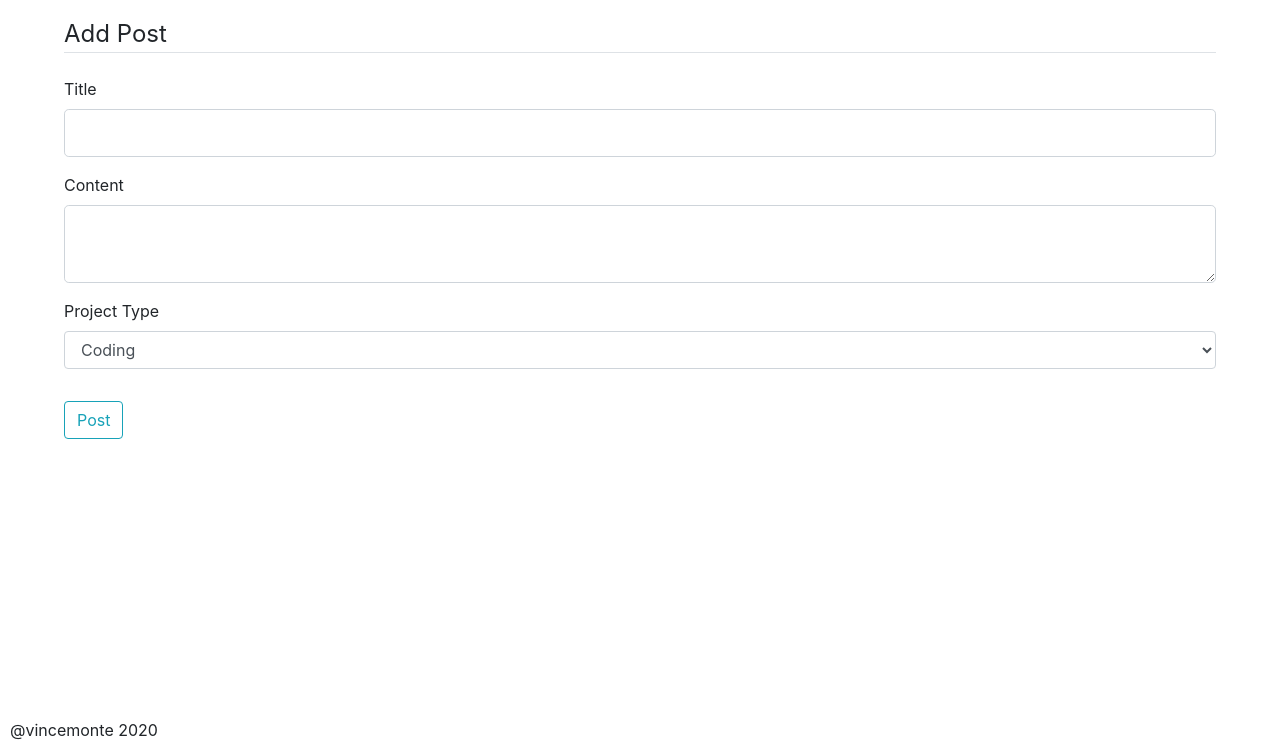
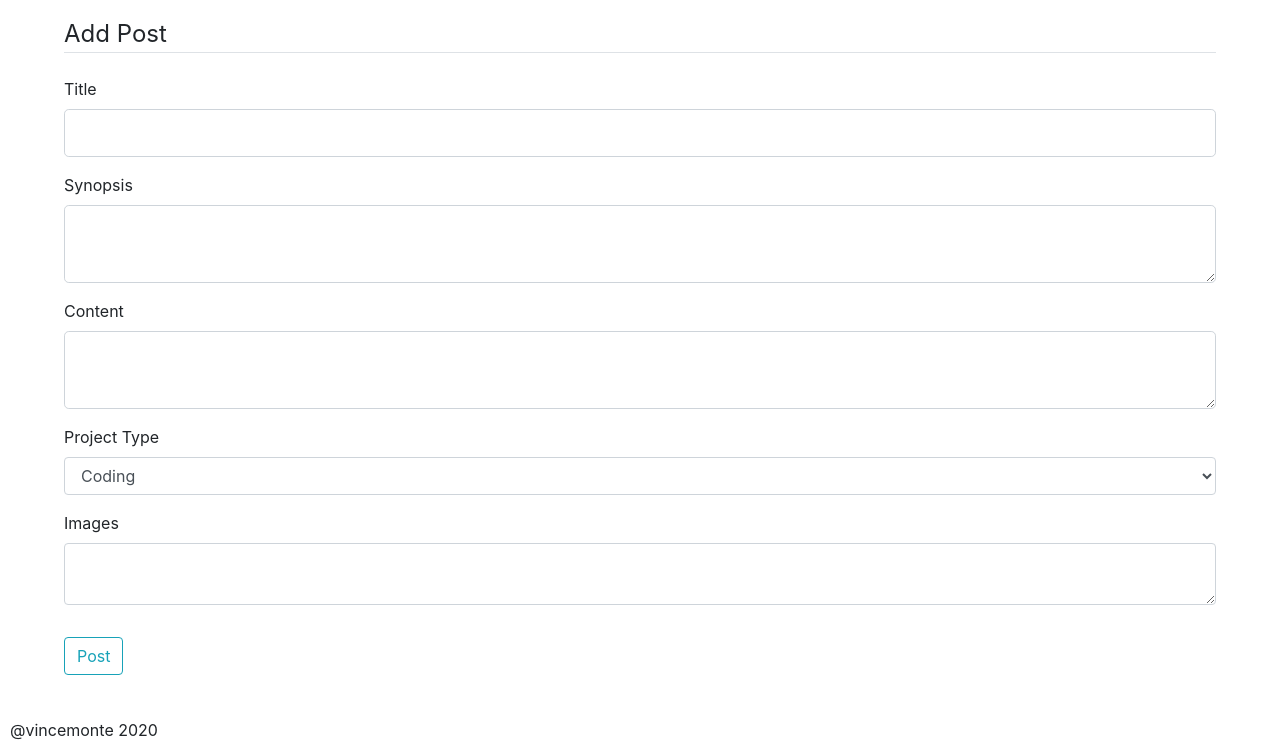
Before and after one commit to vincemonte/PortfolioSite, a Flask app: page /addpost in a window 1280 px wide. Shown: the part 48-803 px from the top of the page. Run offline with Flask 2, Linux system fonts and the light colour scheme; some libraries are stand-ins or nearby versions.

Commit message:
Furthered the database implementation for a 1:1 relationship between projects and their home page posts.

```diff
--- a/personalWebsite/forms.py
+++ b/personalWebsite/forms.py
@@ -1,10 +1,12 @@
 from flask_wtf import FlaskForm
 from wtforms import StringField, PasswordField, SubmitField, BooleanField, TextAreaField, SelectField
-from wtforms.validators import DataRequired
+from wtforms.validators import DataRequired, Optional
 
 
 class PostForm(FlaskForm):
     title = StringField('Title', validators=[DataRequired()])
-    content = TextAreaField('Content', validators=[DataRequired()])
-    type_image = SelectField('Project Type', validators=[DataRequired()],choices=[('code', 'Coding'), ('writing', 'Writing'), ('photography','Photography')])
+    synopsis = TextAreaField('Synopsis', validators=[DataRequired()])
+    content = TextAreaField('Content', validators=[Optional()])
+    images = TextAreaField('Images', validators=[Optional()])
+    type = SelectField('Project Type', validators=[DataRequired()],choices=[('code', 'Coding'), ('writing', 'Writing'), ('photography','Photography')])
     submit = SubmitField('Post')
--- a/personalWebsite/routes.py
+++ b/personalWebsite/routes.py
@@ -1,14 +1,15 @@
 from flask import render_template, url_for, flash, redirect, request
 from personalWebsite import app, db
 from personalWebsite.forms import PostForm
-from personalWebsite.models import Post
+from personalWebsite.models import Project, HomePost
+from personalWebsite.utils import set_type_image
 
 
 @app.route('/')
 @app.route('/home')
 def homepage():
     page = request.args.get('page', 1, type=int)
-    posts = Post.query.order_by(Post.date_posted.desc()).paginate(page=page, per_page=6)
+    posts = HomePost.query.order_by(HomePost.id.desc()).paginate(page=page, per_page=6)
     return render_template('homepage.html', posts=posts)
 
 @app.route('/coding')
@@ -27,24 +28,15 @@ def photography():
 def about():
     return render_template('about.html')
 
-def set_type_image(form_type_image):
-    path = 'static/images/'
-    if form_type_image == 'code':
-        fname = 'coding_project_type.png'
-    elif form_type_image == 'writing':
-        fname = 'writing_project_type.png'
-    else:
-        fname = 'photography_project_type.png'
-    path += fname
-    return path
-
 @app.route('/addpost', methods=['GET', 'POST'])
 def addpost():
     form = PostForm()
     if form.validate_on_submit():
-        type_image = set_type_image(form.type_image.data)
-        post = Post(title=form.title.data, type_image=type_image, content=form.content.data)
-        db.session.add(post)
+        project_post = Project(title=form.title.data, type=form.type.data, content=form.content.data, images=form.images.data)
+        type_image = set_type_image(form.type)
+        home_post = HomePost(type_image=type_image, content=form.synopsis.data, project=project_post)
+        db.session.add(project_post)
+        db.session.add(home_post)
         db.session.commit()
         flash('Post has been created.', 'success')
         return redirect(url_for('homepage'))
--- a/personalWebsite/templates/addpost.html
+++ b/personalWebsite/templates/addpost.html
@@ -25,6 +25,20 @@
       </div>
 
       <div class="form-group">
+        {{ form.synopsis.label(class="form-control-label")}}
+         {% if form.synopsis.errors %}
+          {{ form.synopsis(class="form-control form-control-lg is-invalid")}}
+          <div class="invalid-feedback">
+               {% for error in form.synopsis.errors %}
+                <span>{{ error }}</span>
+               {% endfor %}
+          </div>
+        {% else %}
+          {{ form.synopsis(class="form-control form-control-lg")}}
+        {% endif %}
+      </div>
+
+      <div class="form-group">
         {{ form.content.label(class="form-control-label")}}
          {% if form.content.errors %}
           {{ form.content(class="form-control form-control-lg is-invalid")}}
@@ -39,18 +53,33 @@
       </div>
 
       <div class="form-group">
-        {{ form.type_image.label(class="form-control-label")}}
-         {% if form.type_image.errors %}
-          {{ form.type_image(class="form-control form-control-lg is-invalid")}}
+        {{ form.type.label(class="form-control-label")}}
+         {% if form.type.errors %}
+          {{ form.type(class="form-control form-control-lg is-invalid")}}
           <div class="invalid-feedback">
-               {% for error in form.type_image.errors %}
+               {% for error in form.type.errors %}
                 <span>{{ error }}</span>
                {% endfor %}
           </div>
         {% else %}
-          {{ form.type_image(class="form-control form-control-md")}}
+          {{ form.type(class="form-control form-control-md")}}
         {% endif %}
       </div>
+
+      <div class="form-group">
+        {{ form.images.label(class="form-control-label")}}
+         {% if form.images.errors %}
+          {{ form.images(class="form-control form-control-lg is-invalid")}}
+          <div class="invalid-feedback">
+               {% for error in form.images.errors %}
+                <span>{{ error }}</span>
+               {% endfor %}
+          </div>
+        {% else %}
+          {{ form.images(class="form-control form-control-md")}}
+        {% endif %}
+      </div>
+
 
     </fieldset>
       <div class="form-group">
--- a/personalWebsite/templates/homepage.html
+++ b/personalWebsite/templates/homepage.html
@@ -16,7 +16,7 @@
           <div class="col-md-6">
             <div class="card mb-4 shadow-sm">
               <div class="card-header">
-                {{ post.title }}
+                {{ post.project.title }}
               </div>
               <div class="card-body">
                 <small class="text-muted"> Project Type Image: {{ post.type_image }}</small>
@@ -24,7 +24,7 @@
                 <p class= "card-text"> {{ post.content }} </p>
               </div>
               <div class="card-footer text-right">
-                <small class="text-muted">Date posted: {{ post.date_posted.strftime('%m-%d-%Y') }}</small>
+                <small class="text-muted">Date posted: {{ post.project.date_posted.strftime('%m-%d-%Y') }}</small>
               </div>
             </div>
           </div>
```
Also changed, not shown: personalWebsite/models.py (+14 -15 lines), personalWebsite/utils.py (added, +10 -0 lines), personalWebsite/site.db.
